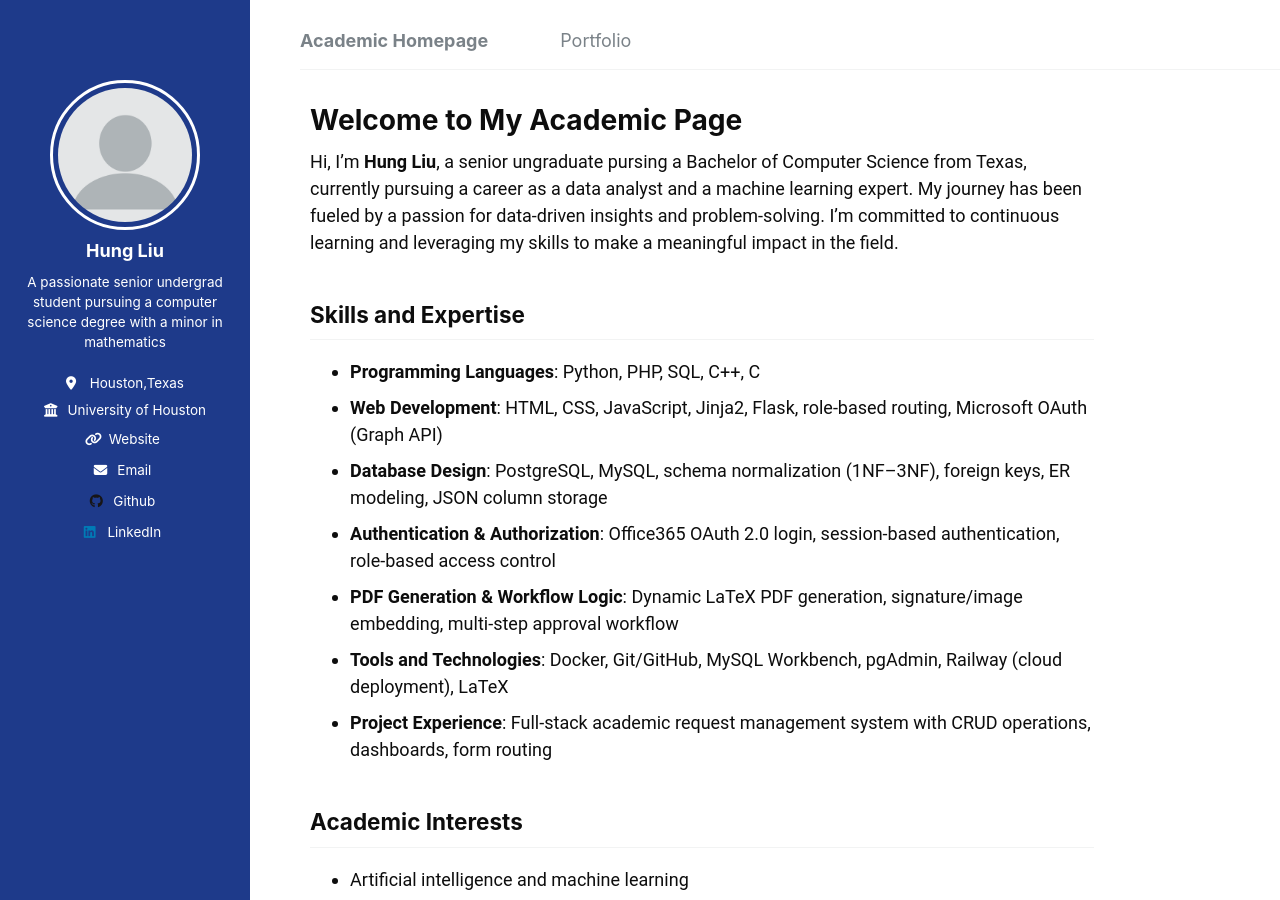
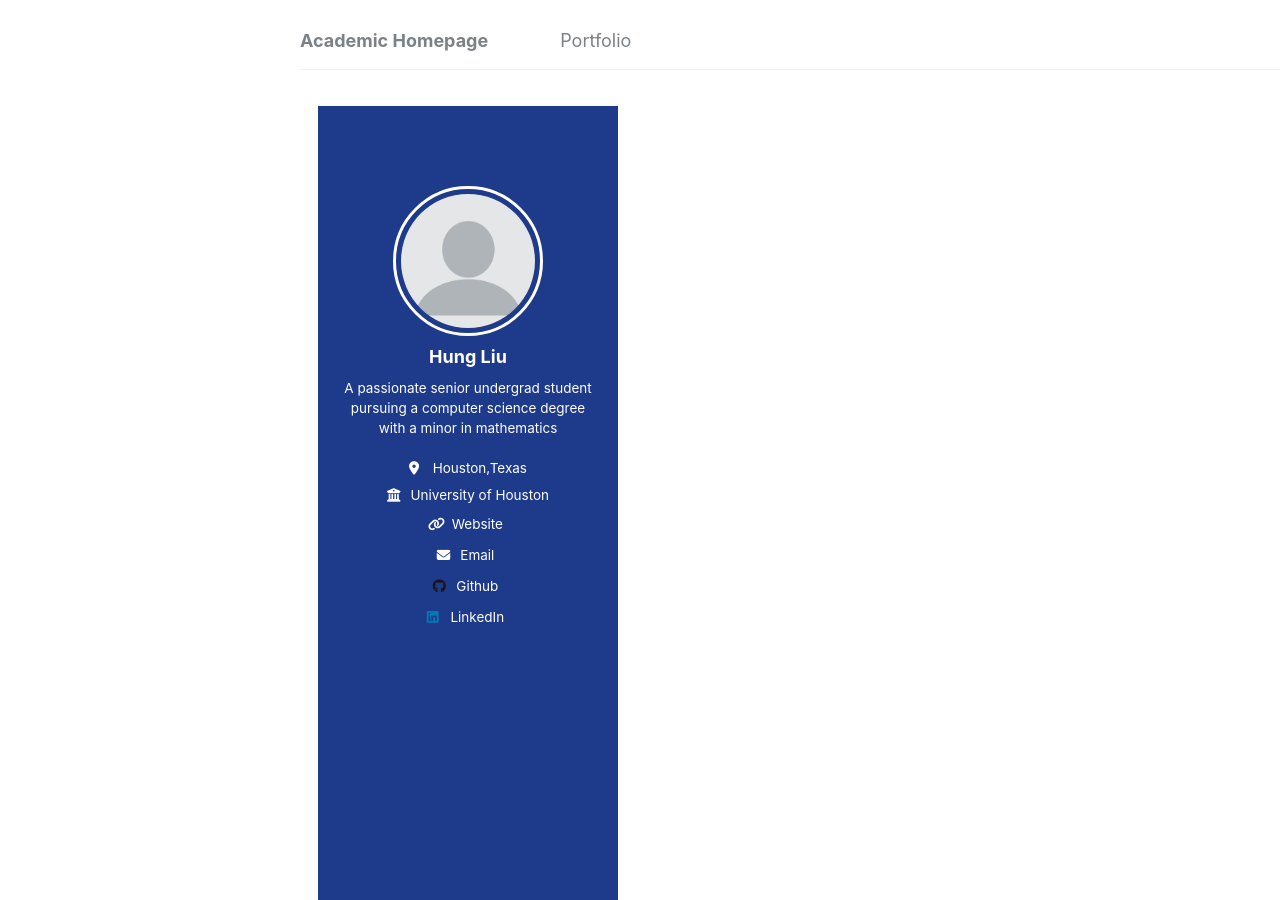
Before and after one commit to sunnySKL/sunnySKL.github.io, a Jekyll site: the page built from _pages/about.md, in a window 1280 px wide and 900 px high. Built offline with Jekyll 4.4.1, drawn with Linux system fonts in a browser that asks for light colours.

Commit message:
Update custom.css

```diff
--- a/assets/css/custom.css
+++ b/assets/css/custom.css
@@ -30,21 +30,17 @@ body {
     color: white;
     padding: 20px;
     border-radius: 0;
-    position: fixed;
-    top: 0;
-    left: 0;
-    width: 300px;
-    height: 100vh;
+    width: 100%;
+    max-width: 300px;
     display: flex;
     flex-direction: column;
     align-items: center;
-    justify-content: flex-start; /* Change from center */
+    justify-content: flex-start;
     text-align: center;
-    gap: 20px; /* Adds spacing between elements */
-    padding-top: 80px; /* Ensures top spacing */
+    gap: 20px;
+    padding-top: 80px;
+    transition: all 0.3s ease;
 }
-
-
 
 .sidebar img {
     border-radius: 50%;
@@ -53,9 +49,8 @@ body {
     height: 150px;
     object-fit: cover;
     display: block;
-    margin: 0 auto; /* Centers horizontally */
+    margin: 0 auto;
 }
-
 
 .sidebar p, .sidebar h1, .sidebar h2, .sidebar h3 {
     color: white;
@@ -63,6 +58,7 @@ body {
     width: 100%;
     margin-top: 10px;
 }
+
 /* Buttons */
 .button {
     background-color: #3B82F6;
@@ -96,33 +92,61 @@ body {
     background-color: #3B82F6;
 }
 
-@media (min-width: 900px) {
+/* Responsive Layout */
+@media (max-width: 899px) {
+    .sidebar {
+        position: relative;
+        width: 100%;
+        max-width: none;
+        height: auto;
+        padding-top: 20px;
+    }
+
     .masthead,
     #main {
-    margin-left: 300px; /* Same as sidebar width */
+        margin-left: 0 !important;
     }
+
+    .masthead__inner-wrap {
+        max-width: 100% !important;
+        padding: 0 20px !important;
+    }
+
+    .greedy-nav {
+        justify-content: center !important;
+    }
+}
+
+@media (min-width: 900px) {
+    .sidebar {
+        position: sticky;
+        top: 0;
+        height: 100vh;
+        overflow-y: auto;
+    }
+
+    .masthead,
+    #main {
+        margin-left: 300px;
+    }
+
     .masthead__inner-wrap {
         max-width: none !important;
         padding-left: 0 !important;
     }
+
     .greedy-nav {
         justify-content: flex-start !important;
     }
-}
 
-.dark-mode .button:hover {
-    background-color: #1E3A8A;
-}
-
-
-@media (min-width: 900px) {
     #main {
-    margin-left: 250px;
+        margin-left: 300px;
         margin-right: 0;
         max-width: none !important;
         width: auto !important;
         text-align: left;
     }
+
     .page {
         margin-left: 0 !important;
         margin-right: 0 !important;
@@ -132,9 +156,9 @@ body {
     }
 }
 
+/* Archive and Page Content */
 @media (min-width: 900px) {
     #main,
-  #main > .archive,
     #main > .archive,
     .archive,
     .archive .page,
@@ -149,7 +173,8 @@ body {
         display: block !important;
         clear: both !important;
     }
+
     #main {
-    margin-left: 250px !important;
+        margin-left: 300px !important;
     }
 }
```
Lines whose indentation alone changed are shown as unchanged.
